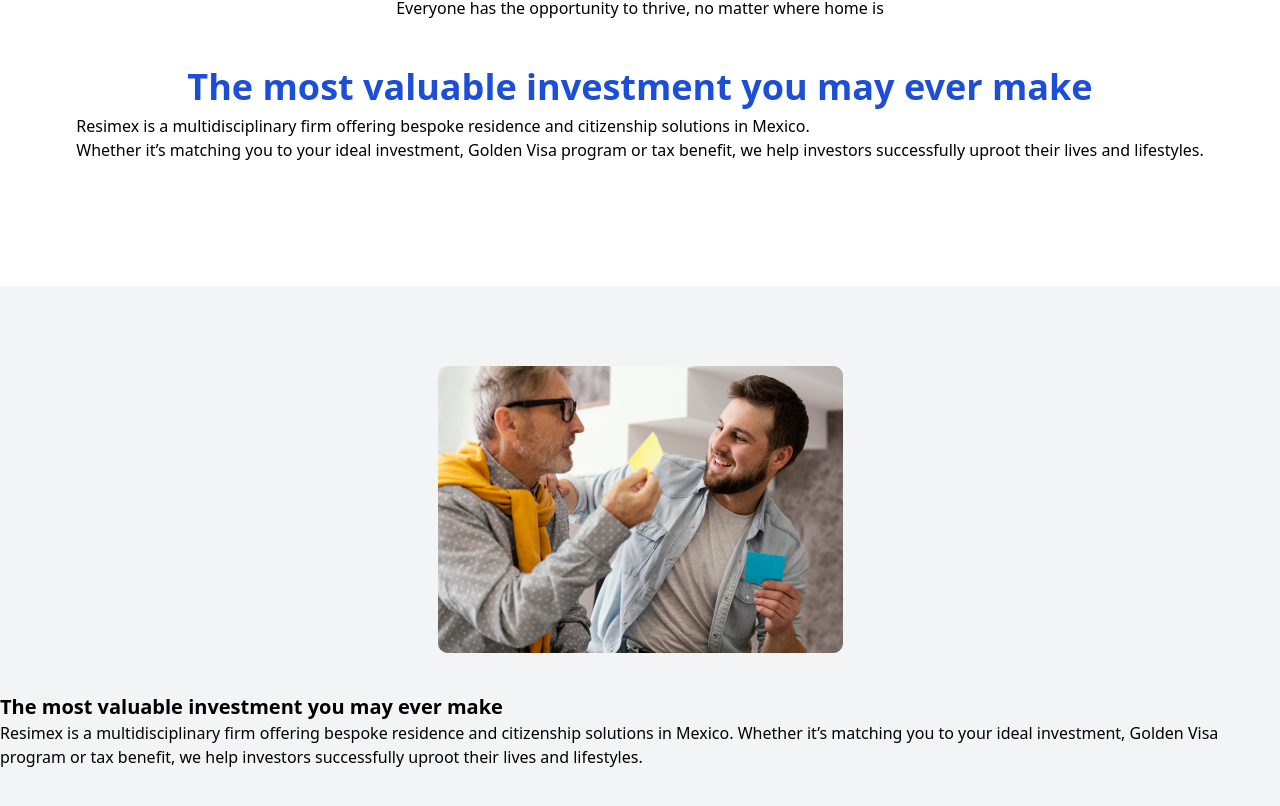
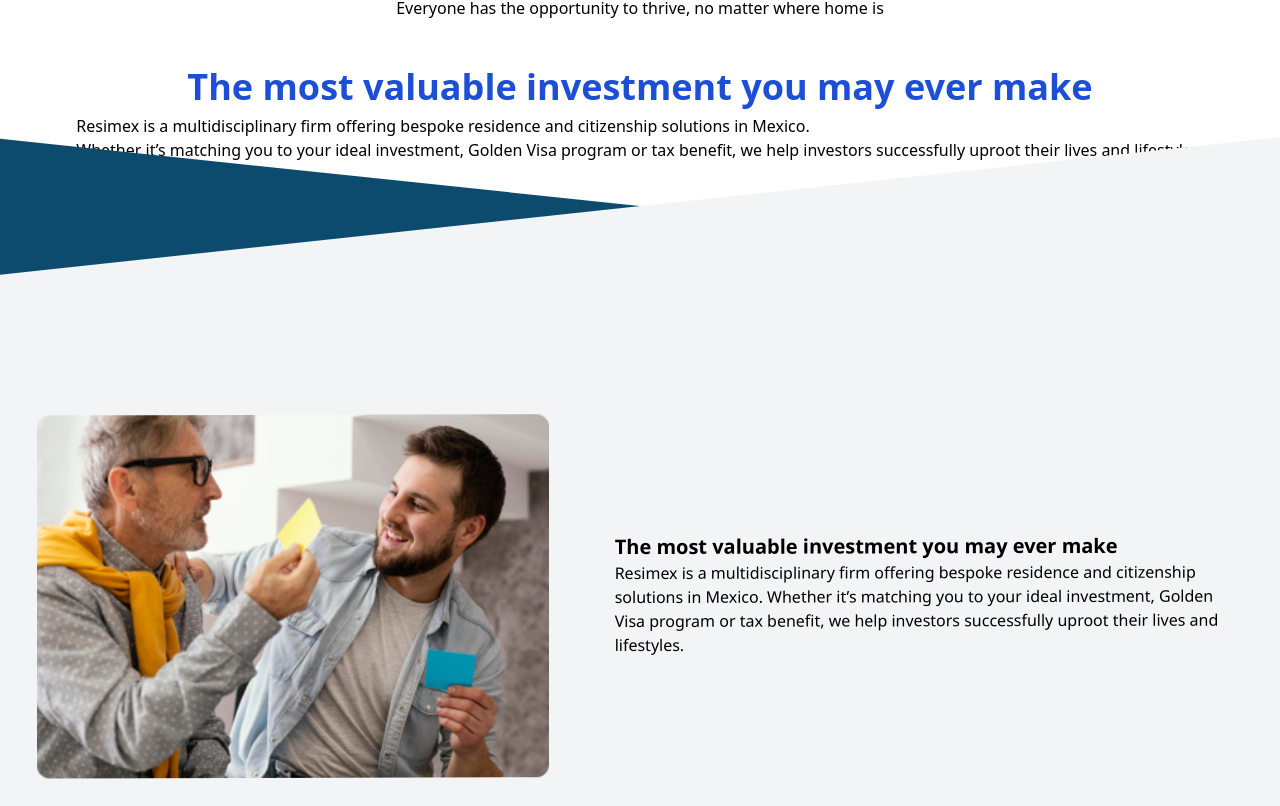
Before and after one commit to stain-franco/next-project, a Next.js app: page / in a window 1280 px wide. Shown: the part 334-1140 px from the top of the page. Built offline with nearby package versions, Linux system fonts and the light colour scheme.

Commit message:
style: se añadio la seccion debajo de main about

```diff
--- a/pages/index.tsx
+++ b/pages/index.tsx
@@ -35,11 +35,15 @@
           </p>
         </div>
       </div>
-      <div className="bg-blue-700 transform skew-y-4 bg-gradient-to-b from-transparent to-blue-700">
-        <section className="my-20 py-20 bg-gray-100 transform skew-y-8">
-          <div className="flex justify-evenly items-center flex-wrap gap-10 transform skew-y-4">
-            <Image src={imgAbout} alt="Picture of the author" className="" />
-            <div className="">
+      <div className="xs:skew-y-6 xl:skew-y-3 bg-gradient-to-b from-sky-900 from-50% to-50% xs:mb-12 lg:mb-14 ">
+        <section className="xs:px-3 xs:py-28 lg:py-52 xl:px-24 bg-gray-100 xs:-skew-y-12 xl:-skew-y-6">
+          <div className="flex justify-evenly items-center flex-wrap gap-10 xs:skew-y-6 xl:skew-y-3">
+            <Image
+              src={imgAbout}
+              alt="Picture of the author"
+              className="xs:min-w-min  md:w-1/2 lg:max-w-lg "
+            />
+            <div className="xs:min-w-min md:w-1/2 lg:max-w-l">
               <h2 className="text-xl font-bold">
                 The most valuable investment you may ever make
               </h2>
@@ -63,7 +67,7 @@
           </p>
           <br />
           <p>
-            We’ll assist you from start to ﬁnish, ensuring you have the insight
+            We’ll assist you from start to finish, ensuring you have the insight
             and knowledge needed to succeed.
           </p>
         </div>
--- a/styles.module.css
+++ b/styles.module.css
@@ -1,7 +1,7 @@
 .container {
   background-color: #4169e1;
   transform: skew(0, 4deg);
-  background: linear-gradient(0deg, #ffffff00 54%, #4169e1 54%);
+  background: linear-gradient(0deg, #ffffff00 50%, #4169e1 50%);
 }
 
 .second__section {
```
